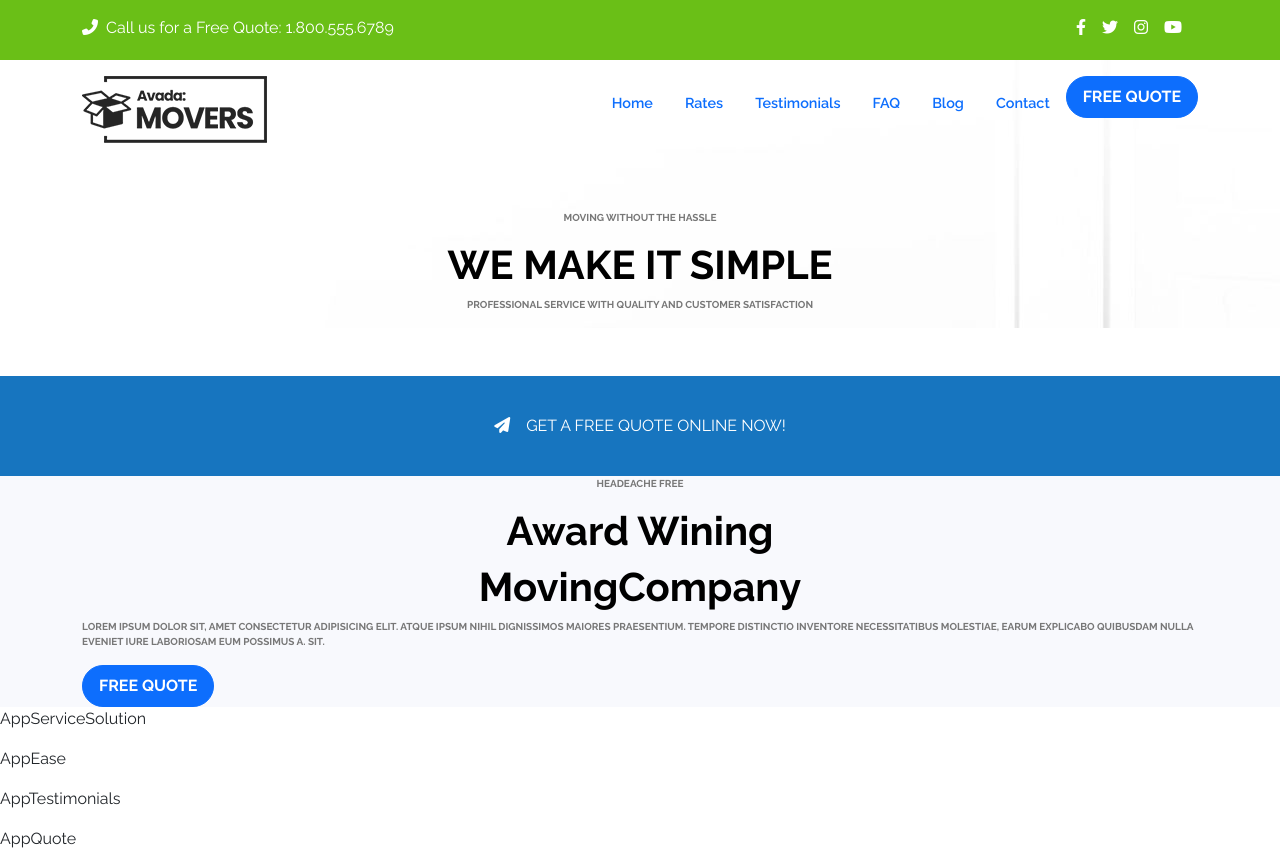
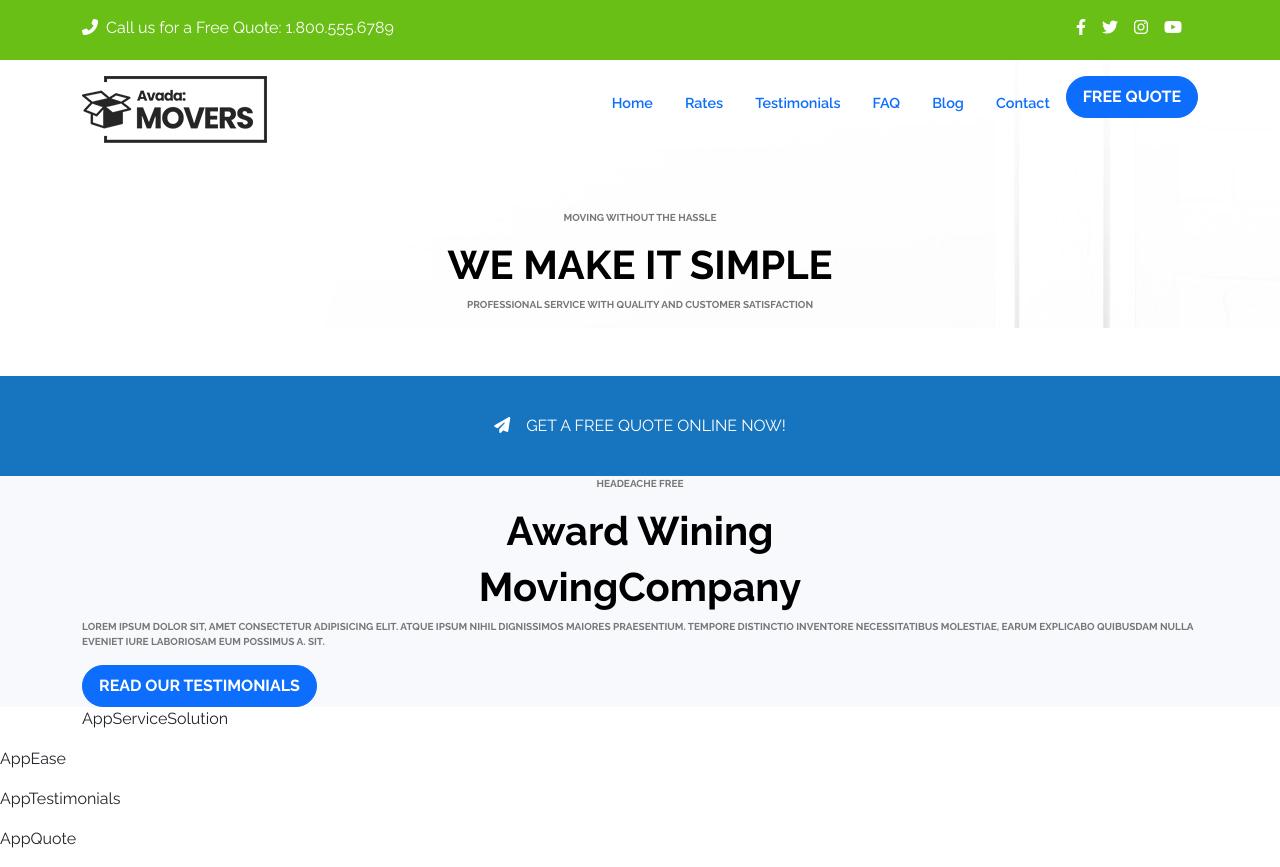
Before and after one commit to DeniseDichiara/proj-html-vuejs, a Vue app: page / in a window 1280 px wide. Built offline with nearby package versions, Linux system fonts and the light colour scheme.

Commit message:
created two more components for sigle card and secondary title

```diff
--- a/src/components/AppHeadache.vue
+++ b/src/components/AppHeadache.vue
@@ -22,7 +22,7 @@
                                 quibusdam nulla eveniet iure laboriosam eum possimus a. Sit.
                             </p>
                             <div>
-                                <button type="button" class="btn btn-primary my_btn">FREE QUOTE</button>
+                                <button type="button" class="btn btn-primary my_btn">READ OUR TESTIMONIALS</button>
                             </div>
                         </div>
                     </div>
--- a/src/components/AppServiceSolution.vue
+++ b/src/components/AppServiceSolution.vue
@@ -1,5 +1,10 @@
 <template>
-    <div>
+    <div class="container">
+        <div class="row">
+            <div class="col-12">
+
+            </div>
+        </div>
         <p>
             AppServiceSolution
         </p>
```
Also changed, not shown: src/components/SecondaryTitle.vue (added, +19 -0 lines), src/components/SingleCardService.vue (added, +19 -0 lines).
